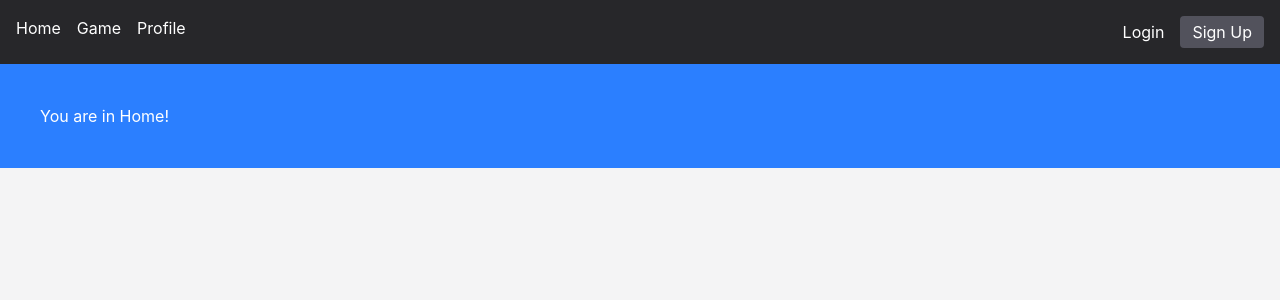
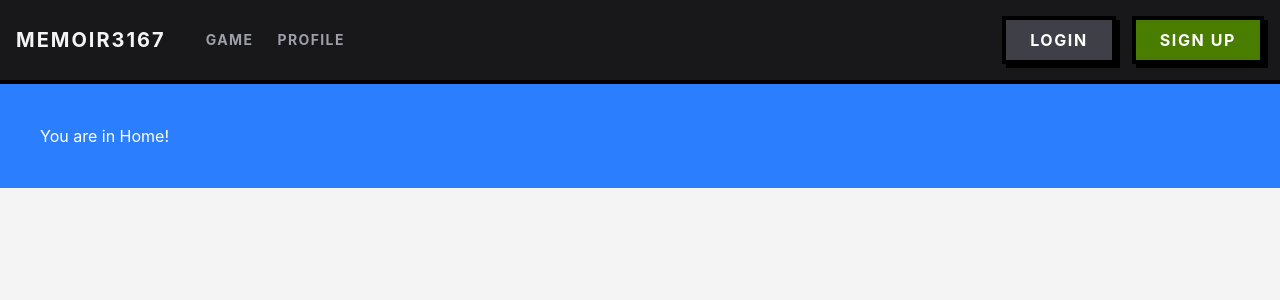
Before and after one commit to mist-interactive/frontend, a React (Vite) app: page / in a window 1280 px wide. Shown: the top 300 px of the page. Built offline with nearby package versions, Linux system fonts and the light colour scheme.

Commit message:
feat+upgrade(mm and navbar): added matchmaking overlay, upgraded navbar visually

```diff
--- a/src/components/Navbar.tsx
+++ b/src/components/Navbar.tsx
@@ -16,12 +16,16 @@ export default function Navbar() {
   };
 
   return (
-    <nav className="p-4 bg-zinc-800 text-white flex justify-between shrink-0">
+    <nav className="bg-zinc-900 border-b-4 border-black p-4 flex justify-between items-center shrink-0 font-sans">
 
-      <div className="flex gap-4">
-        <Link to="/">Home</Link>
-        <Link to="/game">Game</Link>
-        <Link to="/profile">Profile</Link>
+      <div className="flex gap-6 items-center">
+        {/* Insert logo here */}
+        <Link to="/" className="text-xl font-bold text-zinc-100 uppercase tracking-widest hover:text-lime-500 transition-colors mr-4">
+          Memoir3167
+        </Link>
+
+        <Link to="/game" className="text-sm font-bold text-zinc-400 uppercase tracking-widest hover:text-zinc-100 transition-colors">Game</Link>
+        <Link to="/profile" className="text-sm font-bold text-zinc-400 uppercase tracking-widest hover:text-zinc-100 transition-colors">Profile</Link>
       </div>
 
       <div className="flex gap-4 items-center">
@@ -29,7 +33,9 @@ export default function Navbar() {
         {isAuthenticated ? (
 
           /* what to show if logged in */
-          <button onClick={handleLogout} className="text-red-400 hover:text-red-300">
+          <button onClick={handleLogout}
+          className="bg-zinc-700 text-white font-bold uppercase tracking-widest px-6 py-2 border-4 border-black shadow-[4px_4px_0_0_#000000] hover:bg-zinc-600 active:translate-y-1 active:translate-x-1 active:shadow-none transition-all"
+          >
             Logout
           </button>
 
@@ -37,8 +43,17 @@ export default function Navbar() {
 
           /* what to show if NOT logged in (fragment used to wrap multiple elements) */
           <>
-            <Link to="/login">Login</Link>
-            <Link to="/register" className="bg-zinc-600 hover:bg-zinc-500 px-3 py-1 rounded">
+            <Link
+              to="/login"
+              className="bg-zinc-700 text-white font-bold uppercase tracking-widest px-6 py-2 border-4 border-black shadow-[4px_4px_0_0_#000000] hover:bg-zinc-600 active:translate-y-1 active:translate-x-1 active:shadow-none transition-all flex items-center justify-center"
+            >
+              Login
+            </Link>
+
+            <Link
+              to="/register"
+              className="bg-lime-700 text-white font-bold uppercase tracking-widest px-6 py-2 border-4 border-black shadow-[4px_4px_0_0_#000000] hover:bg-lime-600 active:translate-y-1 active:translate-x-1 active:shadow-none transition-all flex items-center justify-center"
+            >
               Sign Up
             </Link>
           </>
--- a/src/layouts/GlobalLayout.tsx
+++ b/src/layouts/GlobalLayout.tsx
@@ -4,6 +4,7 @@ import FriendsList from '../components/FriendsList';
 import ChatWindow from '../components/ChatWindow';
 import { useState } from 'react';
 import { WebSocketProvider } from '../contexts/WebSocketContext';
+import MatchmakingOverlay from './MatchmakingOverlay';
 
 export default function GlobalLayout() {
   // UseLocation forces to rerender the component always after URL changes
@@ -66,6 +67,8 @@ export default function GlobalLayout() {
 
         {/* Main page content */}
         <main className="flex-1 overflow-y-auto w-full h-full">
+          <MatchmakingOverlay />
+
           <Outlet />
         </main>
 
--- /dev/null
+++ b/src/layouts/MatchmakingOverlay.tsx
@@ -0,0 +1,110 @@
+import { useState, useEffect } from 'react';
+import { useNavigate } from 'react-router-dom';
+import { useWebSocket } from '../contexts/WebSocketContext';
+
+export default function MatchmakingOverlay() {
+  // local state to store the challenger's username
+  const [challenger, setChallenger] = useState<string | null> (null);
+
+  // bring in the websocket data and send function
+  const { lastMessage, sendMessage } = useWebSocket();
+  const navigate = useNavigate();
+
+  // listen and react to incoming websocket messages
+  useEffect(() => {
+    if (!lastMessage) return;
+
+    switch (lastMessage.type) {
+
+      // trigger the overlay when a challenge arrives
+      case 'match_invite_recv':
+        setChallenger(lastMessage.payload.username);
+        break;
+
+      // hide popup if the challenger cancels the invite
+      case 'match_invite_cancel':
+        if (lastMessage.payload.username === challenger) {
+          setChallenger(null);
+        }
+        break;
+
+      // match initialized by backend, navigate to game view
+      case 'match_started':
+        setChallenger(null);
+        console.log("Match started with:", lastMessage.payload.opponent);
+        navigate('/game');
+        break;
+
+      // if invite fails or expires, backend sends an error
+      case 'error':
+        console.error("Matchmaking error:", lastMessage.payload.message);
+        setChallenger(null);
+        break;
+    }
+  }, [lastMessage, navigate, challenger]);
+
+  // handle accepting the challenge
+  const handleAccept = () => {
+    if (!challenger) return;
+
+    sendMessage({
+      type: "match_invite_response",
+      payload: { username: challenger, status: "accepted" }
+    });
+
+    // hide the overlay while waiting for 'match_started' confirmation
+    setChallenger(null);
+  };
+
+  // handle declining the challenge
+  const handleDecline = () => {
+    if (!challenger) return;
+
+    sendMessage({
+      type: "match_invite_response",
+      payload: { username: challenger, status: "declined" }
+    });
+
+    // hide the overlay immediately
+    setChallenger(null);
+  };
+
+  // if no active challenge, do not render the component
+  if (!challenger) return null;
+
+  // render the tactical pixel overlay
+  return (
+    <div className="fixed inset-0 bg-black/80 z-[100] flex items-center justify-center p-4 font-sans">
+
+      {/* main panel */}
+      <div className="bg-zinc-800 border-4 border-black p-8 w-full max-w-md shadow-[8px_8px_0_0_#000000]">
+
+        <h2 className="text-2xl font-bold text-zinc-100 uppercase tracking-widest text-center mb-2">
+          Incoming Challenge
+        </h2>
+
+        <p className="text-center text-amber-500 font-bold tracking-widest mb-8 text-xl">
+          {challenger}
+        </p>
+
+        {/* action buttons */}
+        <div className="flex gap-4">
+          <button
+            onClick={handleAccept}
+            className="flex-1 bg-lime-700 text-white font-bold uppercase tracking-widest py-3 border-4 border-black shadow-[4px_4px_0_0_#000000] hover:bg-lime-600 active:translate-y-1 active:translate-x-1 active:shadow-none transition-all"
+          >
+            Accept
+          </button>
+
+          <button
+            onClick={handleDecline}
+            className="flex-1 bg-red-700 text-white font-bold uppercase tracking-widest py-3 border-4 border-black shadow-[4px_4px_0_0_#000000] hover:bg-red-600 active:translate-y-1 active:translate-x-1 active:shadow-none transition-all"
+          >
+            Decline
+          </button>
+        </div>
+
+      </div>
+    </div>
+  );
+}
```
